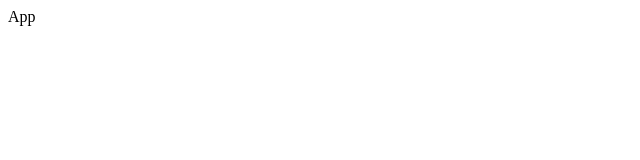
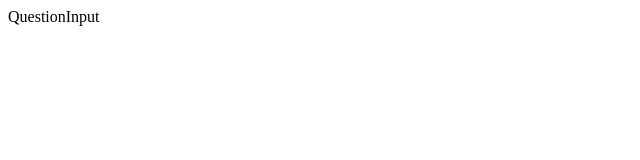
Before and after one commit to Danue1/ask, a React (Create React App) app: page /1 in a window 1280 px wide. Shown: the top 160 px of the page, without its empty margins (0-640 px from the left). Built offline with nearby package versions, Linux system fonts and the light colour scheme.

Commit message:
add browser-router-dom

```diff
--- a/package.json
+++ b/package.json
@@ -9,6 +9,7 @@
   "dependencies": {
     "react": "^16.8.5",
     "react-dom": "^16.8.5",
+    "react-router-dom": "^5.0.0",
     "react-scripts": "2.1.8",
     "styled-components": "^4.2.0",
     "typescript": "3.3.4000"
@@ -17,6 +18,8 @@
     "@types/node": "11.12.0",
     "@types/react": "16.8.8",
     "@types/react-dom": "16.8.3",
+    "@types/react-router-dom": "^4.3.1",
+    "@types/styled-components": "^4.1.12",
     "tslint": "^5.14.0",
     "tslint-config-prettier": "^1.18.0",
     "tslint-config-standard": "^8.0.1",
--- /dev/null
+++ b/src/App/Context/Router/index.tsx
@@ -0,0 +1,29 @@
+import React, { useContext, createContext, useMemo } from 'react'
+import { withRouter } from 'react-router-dom'
+
+type Context = State & Dispatch
+
+interface State {
+  readonly path: string
+}
+
+interface Dispatch {
+  readonly goTo: (url: string) => void
+}
+
+const Context = createContext<Context>({} as Context)
+
+export const useRouter = () => useContext(Context)
+
+export const RouterProvider = withRouter(({ history, children }) => {
+  const { pathname: path } = history.location
+
+  const createContext = (): Context => ({
+    path,
+    goTo: history.push
+  })
+
+  const context = useMemo(createContext, [path])
+
+  return <Context.Provider value={context}>{children}</Context.Provider>
+})
--- /dev/null
+++ b/src/App/Context/index.tsx
@@ -0,0 +1,4 @@
+import React, { FC } from 'react'
+import { RouterProvider } from './Router'
+
+export const AppProvider: FC = ({ children }) => <RouterProvider>{children}</RouterProvider>
--- /dev/null
+++ b/src/App/Pages/Ask/Context/index.tsx
@@ -0,0 +1,25 @@
+import React, { FC, createContext, useContext, useMemo } from 'react'
+
+type Context = State & Dispatch
+
+interface State {
+  readonly mentionId: string
+}
+
+interface Dispatch {}
+
+const Context = createContext<Context>({} as Context)
+
+export const useAsk = () => useContext(Context)
+
+type Props = State
+
+export const AskProvider: FC<Props> = ({ mentionId, children }) => {
+  const createContext = (): Context => ({
+    mentionId
+  })
+
+  const context = useMemo(createContext, [mentionId])
+
+  return <Context.Provider value={context}>{children}</Context.Provider>
+}
--- /dev/null
+++ b/src/App/Pages/Ask/QuestionInput/index.tsx
@@ -0,0 +1,10 @@
+import React, { FC } from 'react'
+import { useAsk } from '../Context'
+
+export const QuestionInput: FC = () => {
+  const { mentionId } = useAsk()
+
+  console.log(mentionId)
+
+  return <div>QuestionInput</div>
+}
--- /dev/null
+++ b/src/App/Pages/Ask/index.tsx
@@ -0,0 +1,16 @@
+import React, { FC } from 'react'
+import { AskProvider } from './Context'
+import { RouteComponentProps } from 'react-router'
+import { QuestionInput } from './QuestionInput'
+
+interface Params {
+  readonly mentionId: string
+}
+
+const Ask: FC<RouteComponentProps<Params>> = ({ match }) => (
+  <AskProvider mentionId={match.params.mentionId}>
+    <QuestionInput />
+  </AskProvider>
+)
+
+export default Ask
--- /dev/null
+++ b/src/App/Pages/Home/index.tsx
@@ -0,0 +1,5 @@
+import React, { FC } from 'react'
+
+const Home: FC = () => <div>Home</div>
+
+export default Home
--- /dev/null
+++ b/src/App/Pages/index.tsx
@@ -0,0 +1,12 @@
+import React, { FC, Suspense, lazy } from 'react'
+import { Switch, Route, Redirect } from 'react-router'
+
+export const Pages: FC = () => (
+  <Suspense fallback={null}>
+    <Switch>
+      <Route path="/" component={lazy(() => import('./Home'))} exact={true} />
+      <Route path="/:mentionId" component={lazy(() => import('./Ask'))} exact={true} />
+      <Redirect to="/" />
+    </Switch>
+  </Suspense>
+)
--- a/src/App/index.tsx
+++ b/src/App/index.tsx
@@ -1,3 +1,9 @@
 import React, { FC } from 'react'
+import { AppProvider } from './Context'
+import { Pages } from './Pages'
 
-export const App: FC = () => <div>App</div>
+export const App: FC = () => (
+  <AppProvider>
+    <Pages />
+  </AppProvider>
+)
--- a/src/index.tsx
+++ b/src/index.tsx
@@ -2,8 +2,13 @@ import React from 'react'
 import ReactDOM from 'react-dom'
 import { App } from './App'
 import * as serviceWorker from './serviceWorker'
+import { BrowserRouter } from 'react-router-dom'
 
-const app = <App />
+const app = (
+  <BrowserRouter>
+    <App />
+  </BrowserRouter>
+)
 const Root = window.document.getElementById('Root')
 ReactDOM.render(app, Root)
 
```
Also changed, not shown: 1 other file (tests, documents, lock files or other folders).
